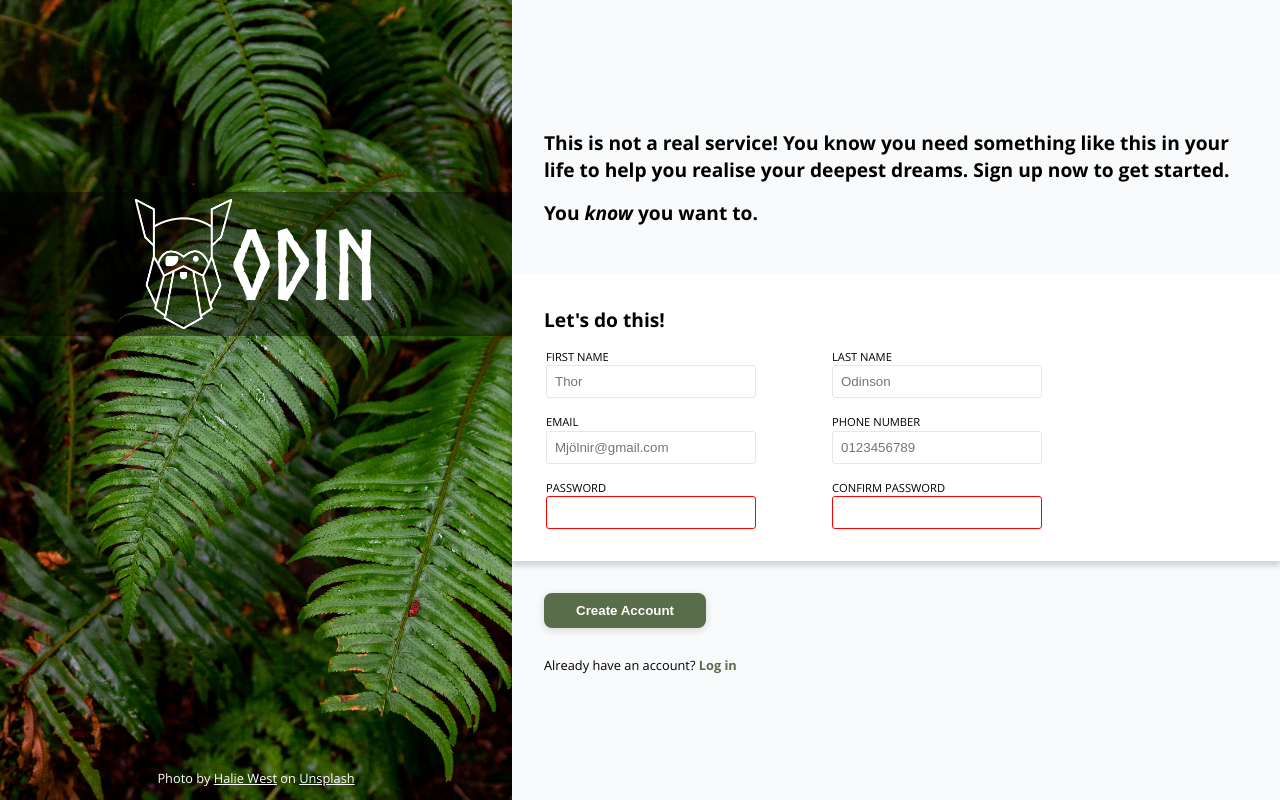
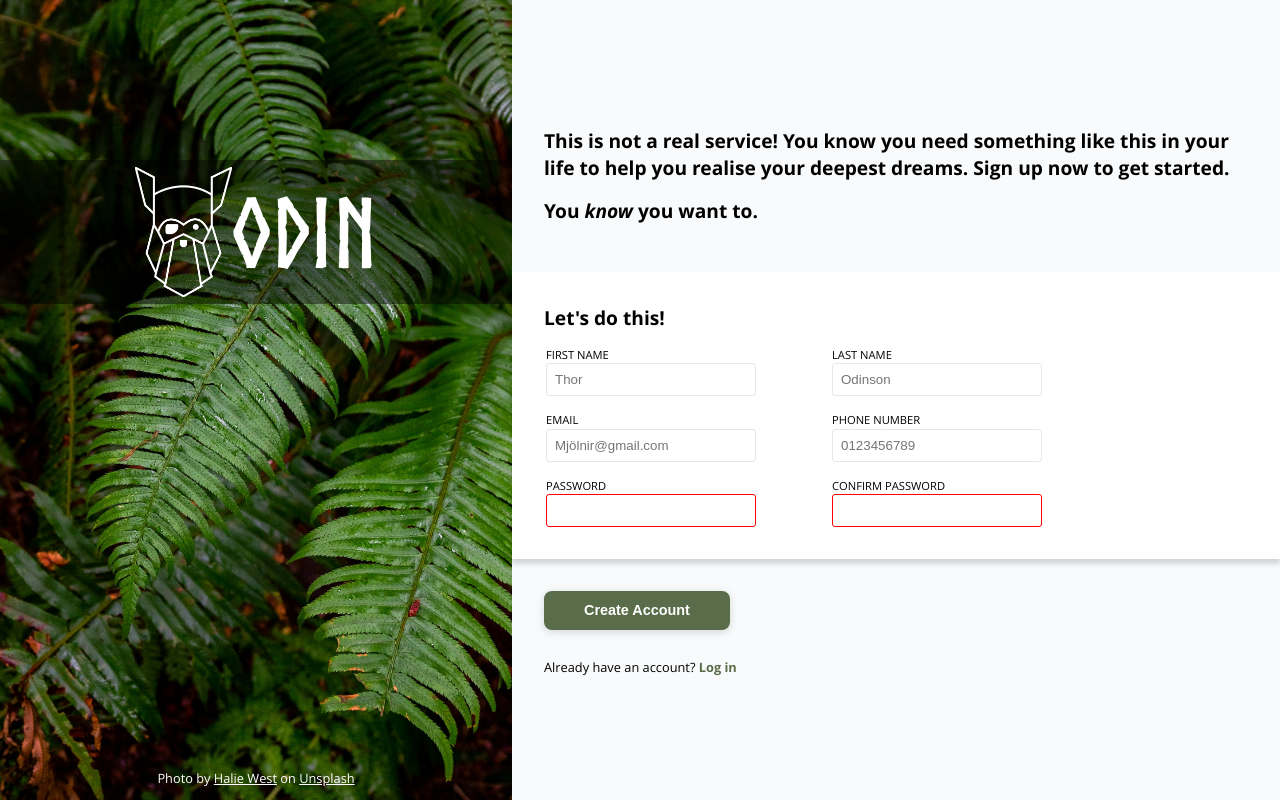
Before and after one commit to wolfSkullCave/Sign-up-Form, a plain HTML site: page index.html in a window 1280 px wide. Drawn offline with Linux system fonts and the light colour scheme.

Commit message:
Minor improvements

```diff
--- a/style.css
+++ b/style.css
@@ -61,7 +61,7 @@ h2 {
   justify-content: center;
   align-items: center;
   max-height: 9rem;
-  margin-top: 24vh;
+  margin-top: 20vh;
   text-align: center;
   background-color: hsla(0, 0%, 0%, 0.432);
 }
@@ -149,8 +149,9 @@ input:focus {
 .signup__button button {
   background-color: var(--accent-bg);
   color: white;
-  padding: 0.6rem 2rem;
+  padding: 0.7rem 2.5rem;
   margin-bottom: 1rem;
+  font-size: 0.9rem;
   font-weight: 600;
   border-radius: 8px;
   border: none;
```
